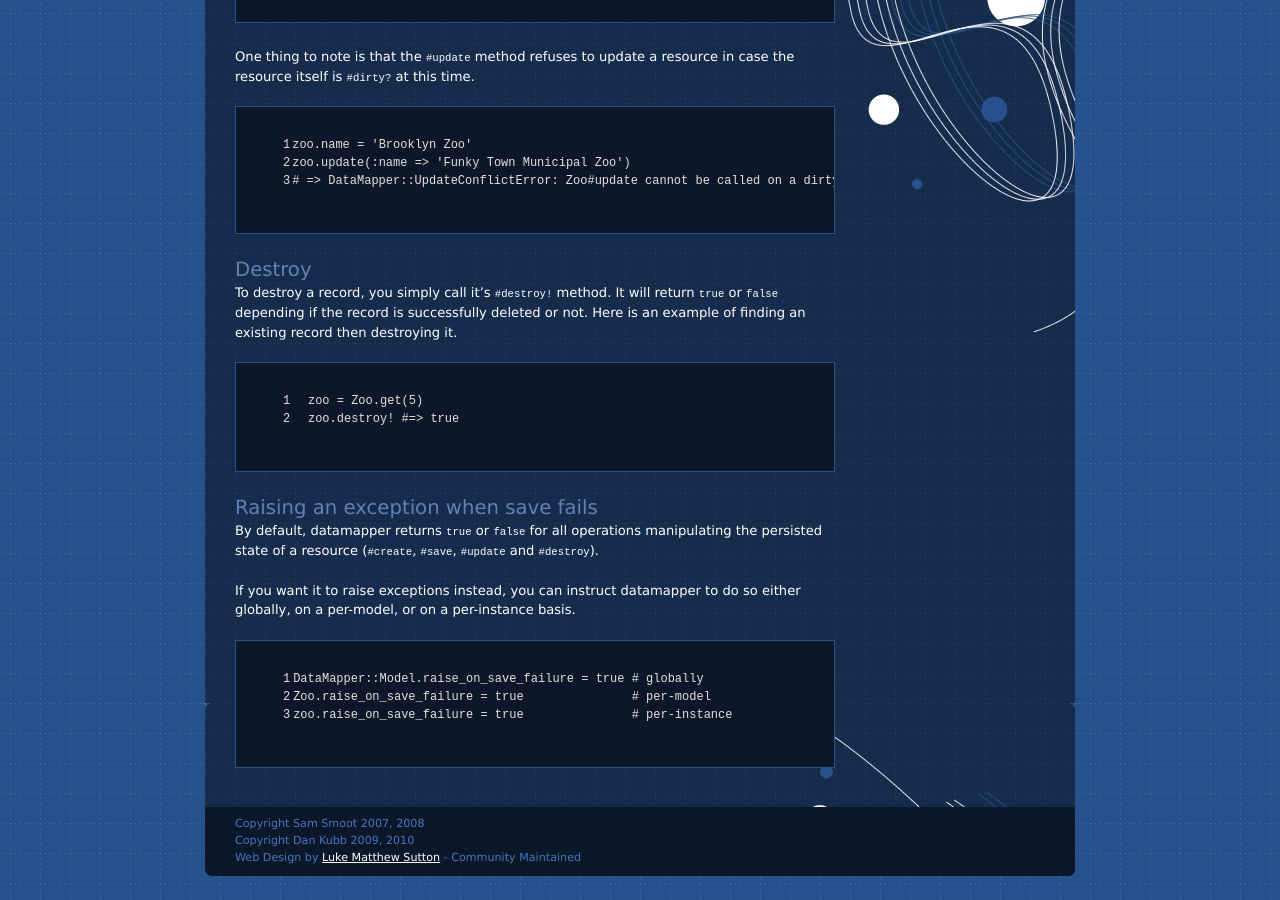
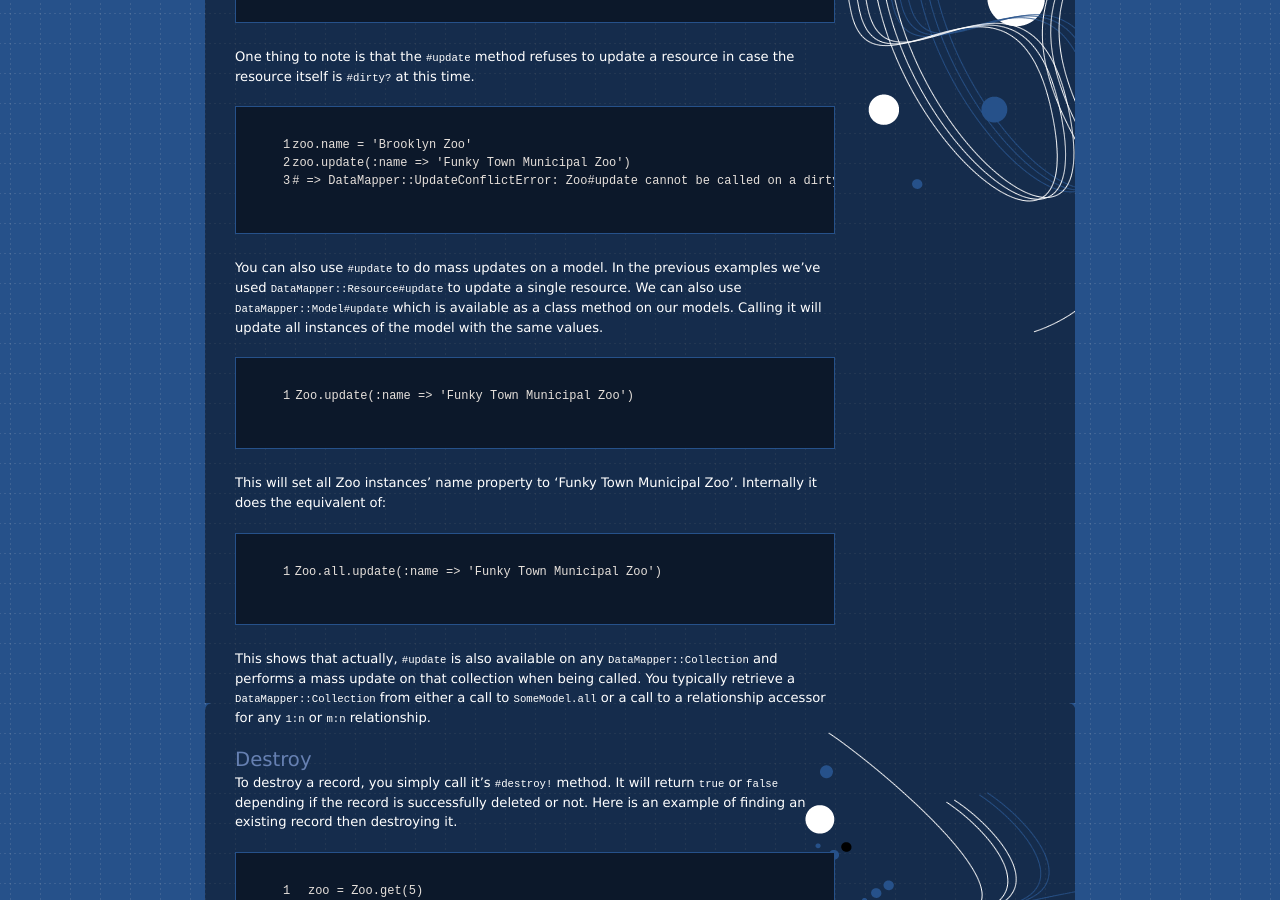
Before and after one commit to datamapper/datamapper.github.com, a Jekyll site: the page built from docs/create_and_destroy.markdown, in a window 1280 px wide and 900 px high, scrolled down 2476 px. Built offline with Jekyll 4.4.1, drawn with Linux system fonts in a browser that asks for light colours.

Commit message:
Added more docs for different ways of calling #update

```diff
--- a/docs/create_and_destroy.markdown
+++ b/docs/create_and_destroy.markdown
@@ -126,6 +126,27 @@ zoo.update(:name => 'Funky Town Municipal Zoo')
 # => DataMapper::UpdateConflictError: Zoo#update cannot be called on a dirty resource
 {% endhighlight %}
 
+You can also use `#update` to do mass updates on a model. In the previous examples
+we've used `DataMapper::Resource#update` to update a single resource. We can also
+use `DataMapper::Model#update` which is available as a class method on our models.
+Calling it will update all instances of the model with the same values.
+
+{% highlight ruby linenos %}
+Zoo.update(:name => 'Funky Town Municipal Zoo')
+{% endhighlight %}
+
+This will set all Zoo instances' name property to 'Funky Town Municipal Zoo'. Internally
+it does the equivalent of:
+
+{% highlight ruby linenos %}
+Zoo.all.update(:name => 'Funky Town Municipal Zoo')
+{% endhighlight %}
+
+This shows that actually, `#update` is also available on any `DataMapper::Collection`
+and performs a mass update on that collection when being called. You typically retrieve
+a `DataMapper::Collection` from either a call to `SomeModel.all` or a call to a
+relationship accessor for any `1:n` or `m:n` relationship.
+
 Destroy
 -------
 
```
